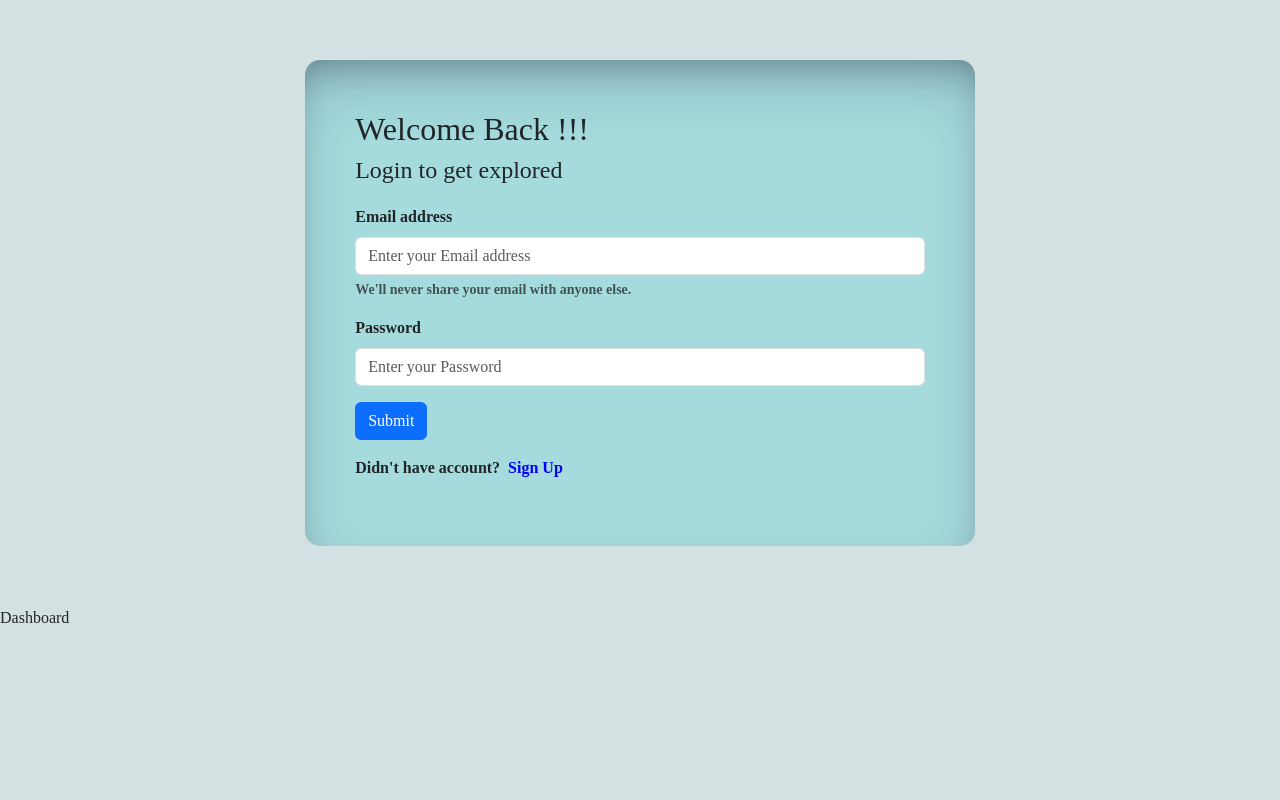
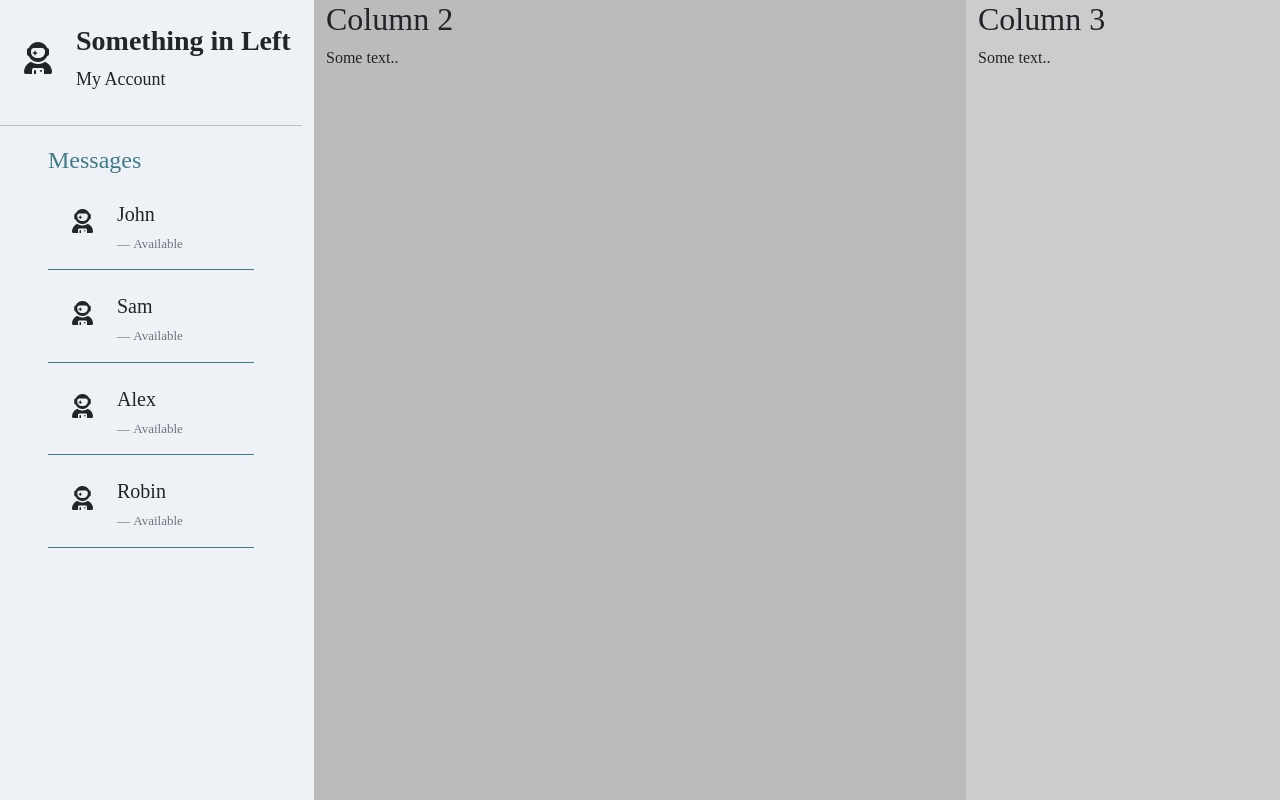
Before and after one commit to DarshanGit10/ChatApp_MERN, a React (Create React App) app: page / in a window 1280 px wide. Built offline with nearby package versions, Linux system fonts and the light colour scheme; a web font is replaced by a local one.

Commit message:
DashBoard left part

```diff
--- a/public/index.html
+++ b/public/index.html
@@ -16,5 +16,6 @@
     <noscript>You need to enable JavaScript to run this app.</noscript>
     <div id="root"></div>
     <script src="https://cdn.jsdelivr.net/npm/bootstrap@5.3.0-alpha3/dist/js/bootstrap.bundle.min.js" integrity="sha384-ENjdO4Dr2bkBIFxQpeoTz1HIcje39Wm4jDKdf19U8gI4ddQ3GYNS7NTKfAdVQSZe" crossorigin="anonymous"></script>
+    <script src="https://kit.fontawesome.com/0c5117c81e.js" crossorigin="anonymous"></script>
   </body>
 </html>
--- a/src/App.js
+++ b/src/App.js
@@ -1,12 +1,14 @@
 import './App.css';
 import Dashboard from './modules/Dashboard';
-import Form from './modules/Form';
+// import Form from './modules/Form';
 
 function App() {
   return (
     <>
-      <Form />
+    <div>
+      {/* <Form /> */}
       <Dashboard />
+      </div>
     </>
     )
 
--- /dev/null
+++ b/src/modules/Dashboard/index.css
@@ -0,0 +1,24 @@
+* {
+    box-sizing: border-box;
+    margin:0;
+    padding:0
+  }
+
+  .column {
+    float: left;
+    height: 100vh;
+  }
+
+  .left, .right {
+    width: 25%;
+  }
+
+  .middle {
+    width: 50%;
+  }
+
+  /* Clear floats after the columns */
+  .row {
+    display: flex;
+    flex-wrap: wrap;
+  }
--- a/src/modules/Dashboard/index.js
+++ b/src/modules/Dashboard/index.js
@@ -1,9 +1,79 @@
 import React from 'react'
+import './index.css'
 
 const Dashboard = () => {
-  return (
-    <div>Dashboard</div>
-  )
+    const contacts = [
+        {
+            name: 'John',
+            status: 'Available',
+            img: <i className="fa-solid fa-user-astronaut fa-xl mx-4"></i>
+        },
+        {
+            name: 'Sam',
+            status: 'Available',
+            img: <i className="fa-solid fa-user-astronaut fa-xl mx-4"></i>
+        },
+        {
+            name: 'Alex',
+            status: 'Available',
+            img: <i className="fa-solid fa-user-astronaut fa-xl mx-4"></i>
+        },
+        {
+            name: 'Robin',
+            status: 'Available',
+            img: <i className="fa-solid fa-user-astronaut fa-xl mx-4"></i>
+        },
+
+    ]
+
+    return (
+        <>
+            <div className="row">
+
+                <div className="column left" style={{ backgroundColor: "#eef1f6" }}>
+                    <div className='my-4 mb-0 d-flex align-items-center ' >
+                        <i className="fa-solid fa-user-astronaut fa-2xl mx-4 mb-3"></i>
+                        <div>
+                            <h3 style={{ fontWeight: "bolder" }}>Something in Left</h3>
+                            <p style={{ fontSize: "18px" }}>My Account</p>
+                        </div>
+                    </div>
+                    <hr />
+                    <div className='mx-5'>
+                        <div style={{ color: "#407c87", fontSize: '24px', fontWeight: "400" }}>
+                            Messages
+                        </div>
+                        <div>
+                            {
+                                contacts.map(({ name, status, img }) => {
+                                    return (
+                                        <div className='my-4 d-flex align-items-center' style={{ borderBottom: "1px solid #407c87 " }}>
+                                            <div style={{ cursor: "pointer" }} className='d-flex'>
+                                                <div className='mt-2'>{img}</div>
+                                                <div>
+                                                    <h5>{name}</h5>
+                                                    <p style={{ fontSize: "13px", marginTop: "1px" }} className='blockquote-footer '>{status}</p>
+                                                </div>
+                                            </div>
+                                        </div>
+                                    )
+                                })
+                            }
+                        </div>
+                    </div>
+                </div>
+
+
+                <div className="column middle" style={{ backgroundColor: "#bbb" }}>
+                    <h2>Column 2</h2>
+                    <p>Some text..</p>
+                </div>
+                <div className="column right" style={{ backgroundColor: "#ccc" }}>
+                    <h2>Column 3</h2>
+                    <p>Some text..</p>
+                </div>
+            </div></>
+    )
 }
 
 export default Dashboard
```
